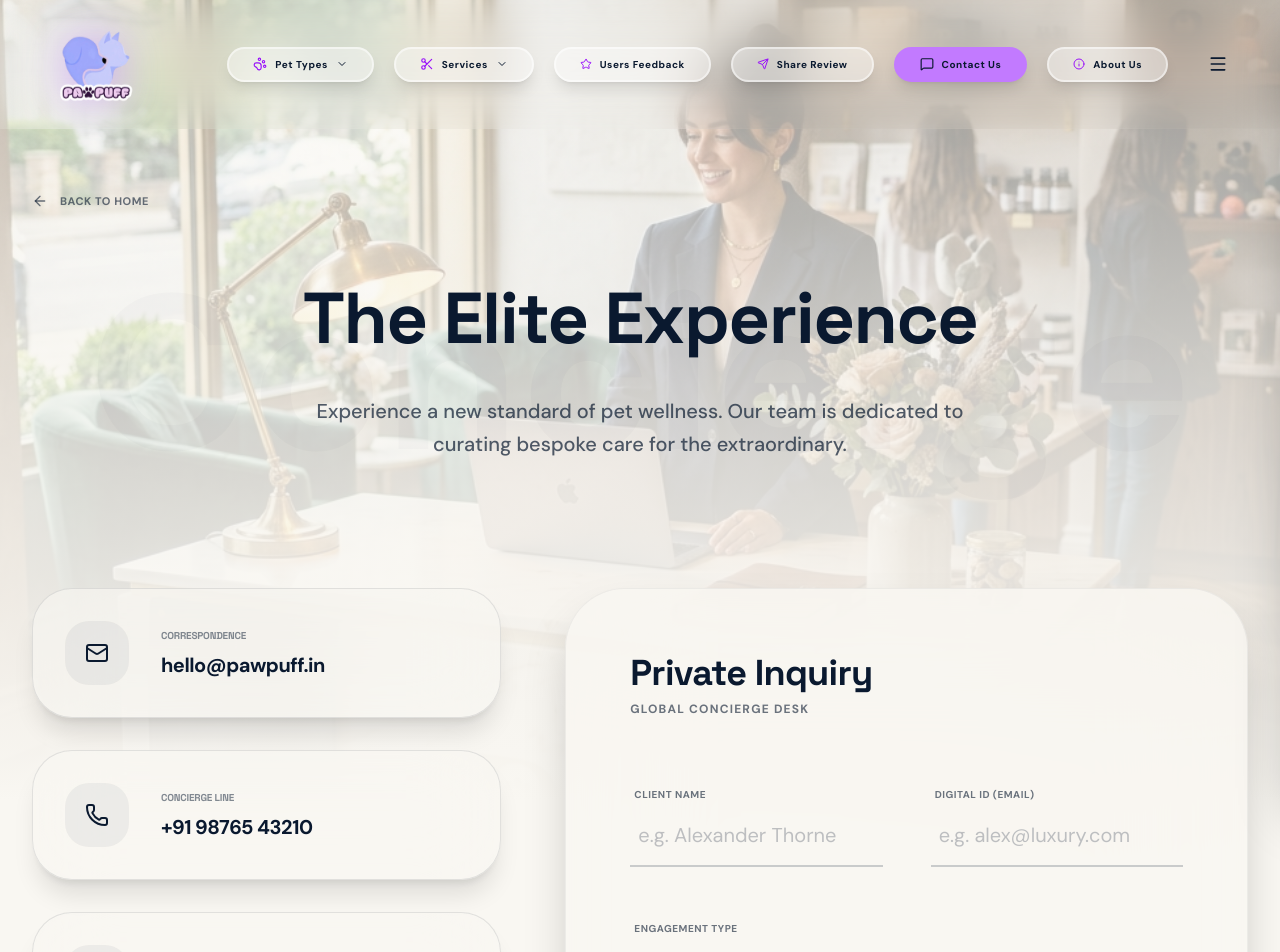
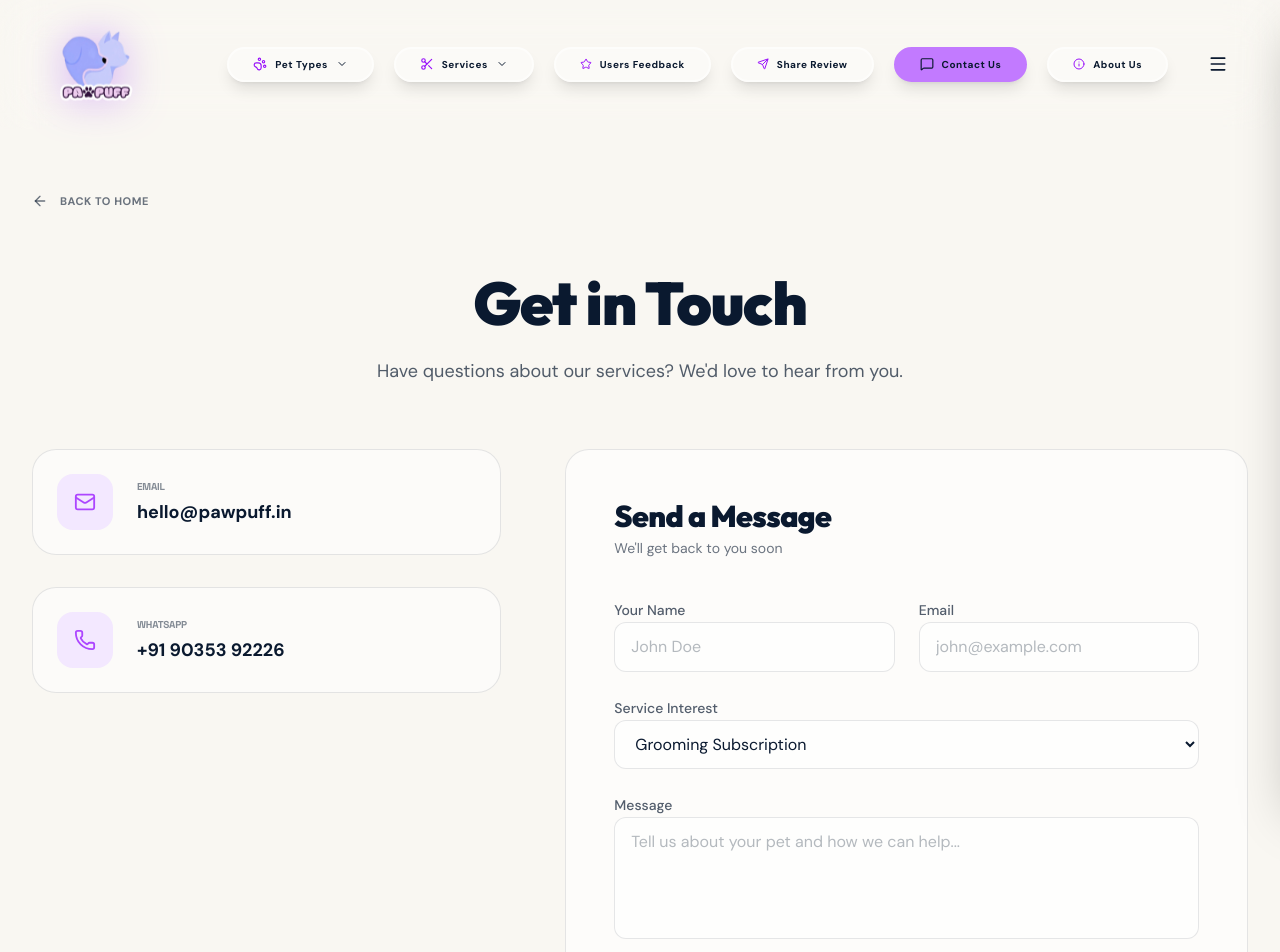
Before and after one commit to arfaz-faiz/PawPuff, a Next.js app: page /contact in a window 1280 px wide. Shown: the top 952 px of the page. Built offline with nearby package versions, Linux system fonts and the light colour scheme.

Commit message:
Update contact page: add Google Sheets integration, simplify design, update WhatsApp number

```diff
--- a/app/contact/page.tsx
+++ b/app/contact/page.tsx
@@ -4,7 +4,7 @@ import React from "react";
 import Navbar from "@/components/Navbar";
 import { Footer } from "@/components/Sections";
 import { motion } from "framer-motion";
-import { Mail, Phone, MapPin, Send, MessageCircle, Clock, ChevronRight, ArrowLeft } from "lucide-react";
+import { Mail, Phone, Send, ArrowLeft } from "lucide-react";
 import Link from "next/link";
 
 export default function ContactPage() {
@@ -18,38 +18,52 @@ export default function ContactPage() {
     setStatus(null);
 
     const formData = new FormData(e.currentTarget);
-    const data = {
+    const timestamp = new Date().toLocaleString("en-IN", { timeZone: "Asia/Kolkata" });
+
+    const sheetData = {
       name: formData.get("name"),
       email: formData.get("email"),
       subject: formData.get("subject"),
       message: formData.get("message"),
+      timestamp: timestamp
+    };
+
+    const emailData = {
+      ...sheetData,
       _subject: `New PawPuff Inquiry from ${formData.get("name")}`,
       _captcha: "false"
     };
 
     try {
-      const response = await fetch("https://formsubmit.co/ajax/hello@pawpuff.in", {
+      // Send to Google Sheets via SheetDB
+      const sheetResponse = await fetch("https://sheetdb.io/api/v1/s0fn7wvp4siuw", {
         method: "POST",
         headers: {
-            "Content-Type": "application/json",
-            "Accept": "application/json"
+          "Content-Type": "application/json"
         },
-        body: JSON.stringify(data),
+        body: JSON.stringify({ data: sheetData }),
       });
 
-      const result = await response.json();
+      // Also send email notification (non-blocking)
+      fetch("https://formsubmit.co/ajax/hello@pawpuff.in", {
+        method: "POST",
+        headers: {
+          "Content-Type": "application/json",
+          "Accept": "application/json"
+        },
+        body: JSON.stringify(emailData),
+      }).catch(() => {}); // Silently fail email if it doesn't work
 
-      if (response.ok || result.success) {
-        setStatus({ type: "success", message: "Inquiry sent successfully!" });
+      if (sheetResponse.ok) {
+        setStatus({ type: "success", message: "Message sent successfully!" });
         (e.target as HTMLFormElement).reset();
       } else {
-        const waText = `Hello PawPuff!\n\nName: ${data.name}\nEmail: ${data.email}\nInterest: ${data.subject}\nMessage: ${data.message}`;
-        window.open(`https://wa.me/919876543210?text=${encodeURIComponent(waText)}`, "_blank");
-        setStatus({ type: "success", message: "Redirecting to WhatsApp..." });
+        throw new Error("Sheet submission failed");
       }
     } catch (error) {
-      const waText = `Hello PawPuff!\n\nName: ${formData.get("name")}\nInterest: ${formData.get("subject")}\nMessage: ${formData.get("message")}`;
-      window.open(`https://wa.me/919876543210?text=${encodeURIComponent(waText)}`, "_blank");
+      // Fallback to WhatsApp
+      const waText = `Hello PawPuff!\n\nName: ${sheetData.name}\nEmail: ${sheetData.email}\nInterest: ${sheetData.subject}\nMessage: ${sheetData.message}`;
+      window.open(`https://wa.me/919035392226?text=${encodeURIComponent(waText)}`, "_blank");
       setStatus({ type: "success", message: "Redirecting to WhatsApp..." });
     } finally {
       setIsSubmitting(false);
@@ -57,36 +71,7 @@ export default function ContactPage() {
   };
 
   return (
-    <div className="min-h-screen bg-transparent relative overflow-hidden">
-      {/*
-        CINEMATIC GLOBAL BACKGROUND
-        - High-resolution luxury concierge background.
-      */}
-      <div className="fixed inset-0 z-[-1] pointer-events-none overflow-hidden">
-        {/* Theme-Aware Fallback Layer */}
-        <div className="absolute inset-0 bg-[#F9F7F2] dark:bg-[#0A192F] transition-colors duration-700" />
-
-        {/* Contact Page Specific Background */}
-        <motion.div
-          initial={{ opacity: 0, scale: 1.1 }}
-          animate={{ opacity: 1, scale: 1.05 }}
-          transition={{ duration: 1.5, ease: "easeInOut" }}
-          className="absolute inset-0"
-        >
-          <div
-            className="absolute inset-0 bg-cover bg-center opacity-40 dark:opacity-60 transition-opacity duration-1000"
-            style={{ backgroundImage: 'url("/images/contact_bg.png")' }}
-          />
-        </motion.div>
-
-        {/* Theme-Aware Overlay Gradient */}
-        <div className="absolute inset-0 bg-gradient-to-b
-          from-transparent
-          via-[#F9F7F2]/60 dark:via-[#0A192F]/60
-          to-[#F9F7F2] dark:to-[#0A192F]
-          transition-colors duration-700 z-[2]"
-        />
-      </div>
+    <div className="min-h-screen bg-[#F9F7F2] dark:bg-[#0A192F] relative overflow-hidden transition-colors duration-700">
 
       <Navbar activePet={activePet} setActivePet={setActivePet} />
 
@@ -96,31 +81,20 @@ export default function ContactPage() {
             <ArrowLeft size={16} className="group-hover:-translate-x-2 transition-transform duration-300" /> Back to Home
           </Link>
 
-          {/* Elite Header */}
-          <div className="relative mb-32">
+          {/* Header */}
+          <div className="text-center mb-16">
             <motion.div
-              initial={{ opacity: 0, scale: 0.95 }}
-              animate={{ opacity: 1, scale: 1 }}
-              transition={{ duration: 1.5, ease: [0.22, 1, 0.36, 1] }}
-              className="absolute -top-16 left-1/2 -translate-x-1/2 text-[140px] md:text-[220px] font-serif font-black text-[#0A192F]/[0.02] dark:text-white/[0.01] select-none whitespace-nowrap"
+              initial={{ opacity: 0, y: 20 }}
+              animate={{ opacity: 1, y: 0 }}
+              transition={{ duration: 0.6 }}
             >
-              Concierge
+              <h1 className="font-display text-4xl md:text-6xl font-black text-[#0A192F] dark:text-white tracking-[-0.02em] mb-6">
+                Get in Touch
+              </h1>
+              <p className="text-lg text-[#0A192F]/70 dark:text-white/70 max-w-xl mx-auto">
+                Have questions about our services? We'd love to hear from you.
+              </p>
             </motion.div>
-
-            <div className="text-center relative z-10">
-              <motion.div
-                initial={{ opacity: 0, y: 40 }}
-                animate={{ opacity: 1, y: 0 }}
-                transition={{ duration: 1, ease: [0.22, 1, 0.36, 1] }}
-              >
-                <h1 className="text-4xl md:text-7xl font-black text-[#0A192F] dark:text-[#F9F7F2] tracking-tighter leading-tight mb-8 hover:text-[#C084FC] dark:hover:text-[#C084FC] transition-colors duration-300 cursor-default">
-                  The <span>Elite</span> Experience
-                </h1>
-                <p className="text-lg md:text-xl text-[#0A192F]/70 dark:text-[#F9F7F2]/70 max-w-2xl mx-auto leading-relaxed font-medium hover:text-[#0A192F] dark:hover:text-[#F9F7F2] transition-colors duration-300">
-                  Experience a new standard of pet wellness. Our team is dedicated to curating bespoke care for the extraordinary.
-                </p>
-              </motion.div>
-            </div>
           </div>
 
           <div className="grid grid-cols-1 lg:grid-cols-12 gap-16 items-start">
@@ -129,21 +103,15 @@ export default function ContactPage() {
               {[
                 {
                   icon: Mail,
-                  title: "Correspondence",
+                  title: "Email",
                   value: "hello@pawpuff.in",
                   href: "mailto:hello@pawpuff.in"
                 },
                 {
                   icon: Phone,
-                  title: "Concierge Line",
-                  value: "+91 98765 43210",
-                  href: "https://wa.me/919876543210"
-                },
-                {
-                  icon: MapPin,
-                  title: "Location",
-                  value: "Jayanagar, Bengaluru, Karnataka",
-                  href: "https://maps.google.com/?q=Jayanagar+Bengaluru+Karnataka"
+                  title: "WhatsApp",
+                  value: "+91 90353 92226",
+                  href: "https://wa.me/919035392226"
                 }
               ].map((item, i) => (
                 <motion.a
@@ -154,32 +122,31 @@ export default function ContactPage() {
                   initial={{ opacity: 0, x: -30 }}
                   animate={{ opacity: 1, x: 0 }}
                   transition={{ delay: 0.2 + i * 0.1, duration: 0.8 }}
-                  whileHover={{ scale: 1.02, x: 15 }}
-                  className="flex items-center gap-8 p-8 rounded-[40px] bg-[#F9F7F2]/60 dark:bg-white/[0.05] border border-[#0A192F]/10 dark:border-[#F9F7F2]/10 shadow-xl backdrop-blur-2xl group transition-all duration-500 hover:border-[#C084FC]/60"
+                  className="flex items-center gap-6 p-6 rounded-3xl bg-white/50 dark:bg-white/[0.05] border border-[#0A192F]/10 dark:border-white/10 group transition-all duration-300 hover:border-purple-400/50 hover:shadow-lg"
                 >
-                  <div className="w-16 h-16 rounded-3xl bg-[#0A192F]/5 dark:bg-[#F9F7F2]/10 flex items-center justify-center transition-all duration-500 group-hover:bg-[#C084FC] group-hover:text-white text-[#0A192F] dark:text-[#F9F7F2]">
-                    <item.icon size={24} className="transition-transform duration-500 group-hover:scale-110" />
+                  <div className="w-14 h-14 rounded-2xl bg-purple-100 dark:bg-purple-500/20 flex items-center justify-center transition-all duration-300 group-hover:bg-purple-400 group-hover:text-white text-purple-500 dark:text-purple-400">
+                    <item.icon size={22} />
                   </div>
                   <div>
-                    <h3 className="text-[10px] font-bold uppercase tracking-widest text-[#0A192F]/50 dark:text-[#F9F7F2]/50 mb-2 group-hover:text-[#C084FC] transition-colors duration-300">{item.title}</h3>
-                    <p className="text-xl font-bold text-[#0A192F] dark:text-[#F9F7F2] tracking-tight group-hover:text-[#0A192F] dark:group-hover:text-[#F9F7F2] transition-colors duration-300">{item.value}</p>
+                    <h3 className="text-[10px] font-bold uppercase tracking-widest text-[#0A192F]/50 dark:text-white/50 mb-1">{item.title}</h3>
+                    <p className="text-lg font-bold text-[#0A192F] dark:text-white">{item.value}</p>
                   </div>
                 </motion.a>
               ))}
             </div>
 
-            {/* Inquire Form */}
+            {/* Contact Form */}
             <div className="lg:col-span-7">
               <motion.div
-                initial={{ opacity: 0, y: 50 }}
+                initial={{ opacity: 0, y: 30 }}
                 animate={{ opacity: 1, y: 0 }}
-                transition={{ duration: 1, delay: 0.4 }}
-                className="bg-[#F9F7F2]/80 dark:bg-[#0A192F]/80 backdrop-blur-3xl border border-[#0A192F]/5 dark:border-white/5 p-16 rounded-[60px] shadow-2xl"
+                transition={{ duration: 0.6, delay: 0.2 }}
+                className="bg-white/60 dark:bg-white/[0.05] border border-[#0A192F]/10 dark:border-white/10 p-8 md:p-12 rounded-3xl"
               >
-                <div className="flex justify-between items-end mb-16">
+                <div className="flex justify-between items-end mb-10">
                   <div>
-                    <h2 className="text-4xl font-black text-[#0A192F] dark:text-[#F9F7F2] mb-2 hover:text-[#C084FC] dark:hover:text-[#C084FC] transition-colors duration-300 cursor-default">Private Inquiry</h2>
-                    <p className="text-xs text-[#0A192F]/60 dark:text-[#F9F7F2]/60 font-bold uppercase tracking-widest">Global Concierge Desk</p>
+                    <h2 className="font-display text-2xl md:text-3xl font-black text-[#0A192F] dark:text-white mb-1">Send a Message</h2>
+                    <p className="text-sm text-[#0A192F]/60 dark:text-white/60">We'll get back to you soon</p>
                   </div>
                   {status && (
                     <motion.div
@@ -192,59 +159,59 @@ export default function ContactPage() {
                   )}
                 </div>
 
-                <form onSubmit={handleSubmit} className="space-y-12">
-                  <div className="grid grid-cols-1 md:grid-cols-2 gap-12">
-                    <div className="space-y-4 group">
-                      <label className="text-[10px] font-bold uppercase tracking-wider text-[#0A192F]/60 dark:text-[#F9F7F2]/60 group-focus-within:text-[#C084FC] transition-colors duration-300 ml-1">Client Name</label>
+                <form onSubmit={handleSubmit} className="space-y-6">
+                  <div className="grid grid-cols-1 md:grid-cols-2 gap-6">
+                    <div className="space-y-2">
+                      <label className="text-sm font-medium text-[#0A192F]/70 dark:text-white/70">Your Name</label>
                       <input
                         required
                         name="name"
                         type="text"
-                        placeholder="e.g. Alexander Thorne"
-                        className="w-full bg-transparent border-b-2 border-[#0A192F]/20 dark:border-[#F9F7F2]/20 py-4 px-2 text-[#0A192F] dark:text-[#F9F7F2] placeholder:text-[#0A192F]/25 dark:placeholder:text-[#F9F7F2]/25 focus:outline-none focus:border-[#C084FC] transition-all duration-300 font-sans text-xl"
+                        placeholder="John Doe"
+                        className="w-full bg-white/50 dark:bg-white/[0.05] border border-[#0A192F]/10 dark:border-white/10 rounded-xl py-3 px-4 text-[#0A192F] dark:text-white placeholder:text-[#0A192F]/30 dark:placeholder:text-white/30 focus:outline-none focus:border-purple-400 transition-colors"
                       />
                     </div>
-                    <div className="space-y-4 group">
-                      <label className="text-[10px] font-bold uppercase tracking-wider text-[#0A192F]/60 dark:text-[#F9F7F2]/60 group-focus-within:text-[#C084FC] transition-colors duration-300 ml-1">Digital ID (Email)</label>
+                    <div className="space-y-2">
+                      <label className="text-sm font-medium text-[#0A192F]/70 dark:text-white/70">Email</label>
                       <input
                         required
                         name="email"
                         type="email"
-                        placeholder="e.g. alex@luxury.com"
-                        className="w-full bg-transparent border-b-2 border-[#0A192F]/20 dark:border-[#F9F7F2]/20 py-4 px-2 text-[#0A192F] dark:text-[#F9F7F2] placeholder:text-[#0A192F]/25 dark:placeholder:text-[#F9F7F2]/25 focus:outline-none focus:border-[#C084FC] transition-all duration-300 font-sans text-xl"
+                        placeholder="john@example.com"
+                        className="w-full bg-white/50 dark:bg-white/[0.05] border border-[#0A192F]/10 dark:border-white/10 rounded-xl py-3 px-4 text-[#0A192F] dark:text-white placeholder:text-[#0A192F]/30 dark:placeholder:text-white/30 focus:outline-none focus:border-purple-400 transition-colors"
                       />
                     </div>
                   </div>
 
-                  <div className="space-y-4 group">
-                    <label className="text-[10px] font-bold uppercase tracking-wider text-[#0A192F]/60 dark:text-[#F9F7F2]/60 group-focus-within:text-[#C084FC] transition-colors duration-300 ml-1">Engagement Type</label>
-                    <select name="subject" className="w-full bg-transparent border-b-2 border-[#0A192F]/20 dark:border-[#F9F7F2]/20 py-5 px-2 text-[#0A192F] dark:text-[#F9F7F2] focus:outline-none focus:border-[#C084FC] transition-all duration-300 font-bold text-lg cursor-pointer">
-                      <option className="bg-[#F9F7F2] dark:bg-[#0A192F] text-navy dark:text-pearl">Bespoke Grooming Membership</option>
-                      <option className="bg-[#F9F7F2] dark:bg-[#0A192F] text-navy dark:text-pearl">One-Time Signature Spa</option>
-                      <option className="bg-[#F9F7F2] dark:bg-[#0A192F] text-navy dark:text-pearl">Residential Care Program</option>
-                      <option className="bg-[#F9F7F2] dark:bg-[#0A192F] text-navy dark:text-pearl">Private Event Coverage</option>
+                  <div className="space-y-2">
+                    <label className="text-sm font-medium text-[#0A192F]/70 dark:text-white/70">Service Interest</label>
+                    <select name="subject" className="w-full bg-white/50 dark:bg-white/[0.05] border border-[#0A192F]/10 dark:border-white/10 rounded-xl py-3 px-4 text-[#0A192F] dark:text-white focus:outline-none focus:border-purple-400 transition-colors cursor-pointer">
+                      <option className="bg-white dark:bg-[#0A192F]">Grooming Subscription</option>
+                      <option className="bg-white dark:bg-[#0A192F]">One-Time Grooming</option>
+                      <option className="bg-white dark:bg-[#0A192F]">General Inquiry</option>
+                      <option className="bg-white dark:bg-[#0A192F]">Partnership</option>
                     </select>
                   </div>
 
-                  <div className="space-y-4 group">
-                    <label className="text-[10px] font-bold uppercase tracking-wider text-[#0A192F]/60 dark:text-[#F9F7F2]/60 group-focus-within:text-[#C084FC] transition-colors duration-300 ml-1">Special Requirements</label>
+                  <div className="space-y-2">
+                    <label className="text-sm font-medium text-[#0A192F]/70 dark:text-white/70">Message</label>
                     <textarea
                       required
                       name="message"
-                      placeholder="Describe your pet's needs and your expectations..."
+                      placeholder="Tell us about your pet and how we can help..."
                       rows={4}
-                      className="w-full bg-[#0A192F]/5 dark:bg-[#F9F7F2]/[0.05] border border-[#0A192F]/10 dark:border-[#F9F7F2]/10 rounded-[32px] py-8 px-10 text-[#0A192F] dark:text-[#F9F7F2] placeholder:text-[#0A192F]/30 dark:placeholder:text-[#F9F7F2]/30 focus:outline-none focus:border-[#C084FC] focus:border-2 transition-all duration-300 font-medium text-lg resize-none"
+                      className="w-full bg-white/50 dark:bg-white/[0.05] border border-[#0A192F]/10 dark:border-white/10 rounded-xl py-3 px-4 text-[#0A192F] dark:text-white placeholder:text-[#0A192F]/30 dark:placeholder:text-white/30 focus:outline-none focus:border-purple-400 transition-colors resize-none"
                     ></textarea>
                   </div>
 
                   <motion.button
                     disabled={isSubmitting}
-                    whileHover={{ scale: 1.02, y: -5 }}
-                    whileTap={{ scale: 0.98 }}
-                    className="w-full py-7 px-12 rounded-[32px] bg-[#C084FC] text-white font-bold uppercase tracking-widest text-[11px] shadow-2xl flex items-center justify-center gap-5 group disabled:opacity-50 transition-all duration-500"
+                    whileHover={{ scale: 1.01 }}
+                    whileTap={{ scale: 0.99 }}
+                    className="w-full py-4 px-8 rounded-xl bg-purple-500 hover:bg-purple-600 text-white font-bold text-sm flex items-center justify-center gap-3 disabled:opacity-50 transition-colors"
                   >
-                    {isSubmitting ? "Processing Inquiry..." : "Submit Formal Inquiry"}
-                    <Send size={16} className={`transition-transform duration-500 group-hover:translate-x-3 group-hover:-translate-y-3 ${isSubmitting ? "animate-pulse" : ""}`} />
+                    {isSubmitting ? "Sending..." : "Send Message"}
+                    <Send size={16} />
                   </motion.button>
                 </form>
               </motion.div>
```
